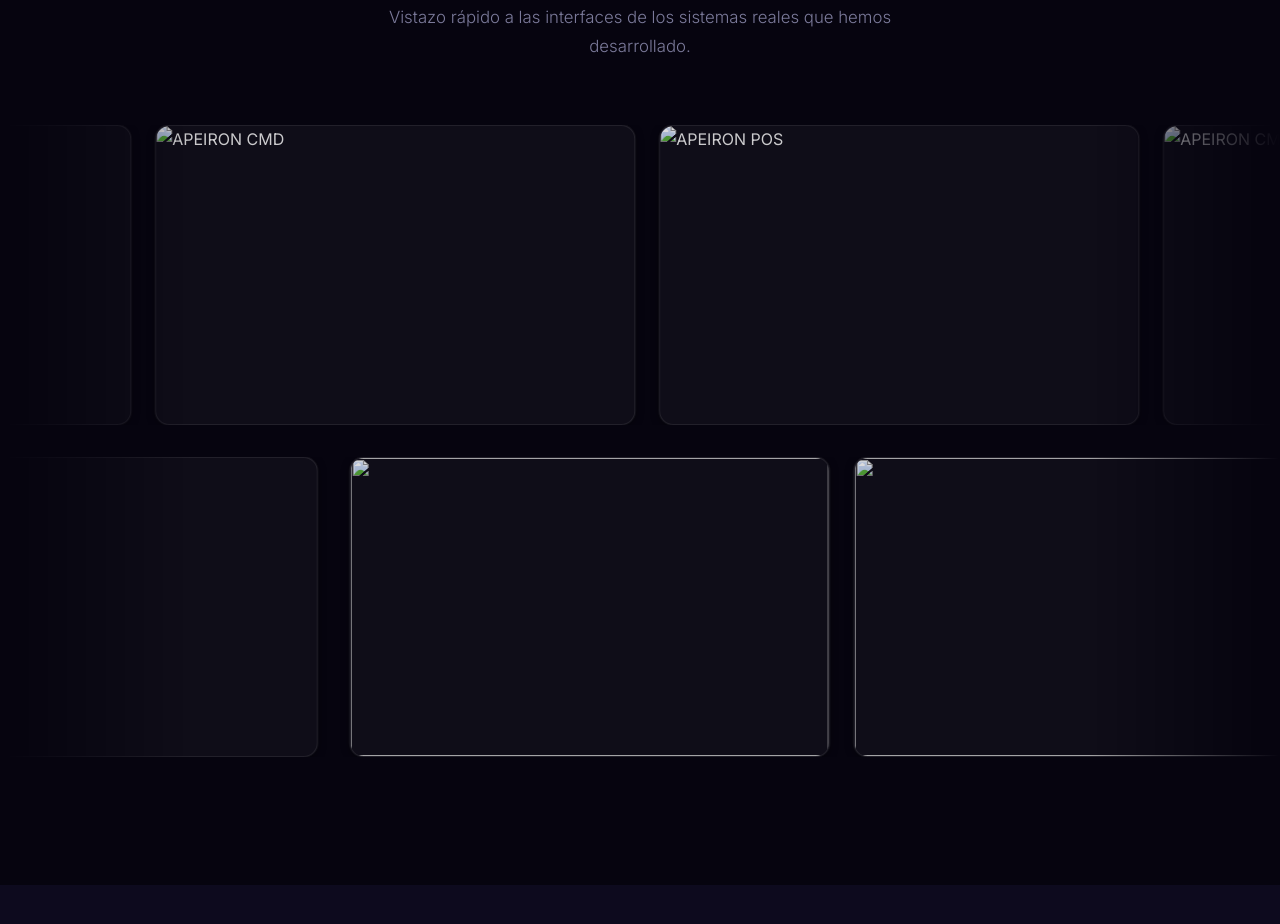
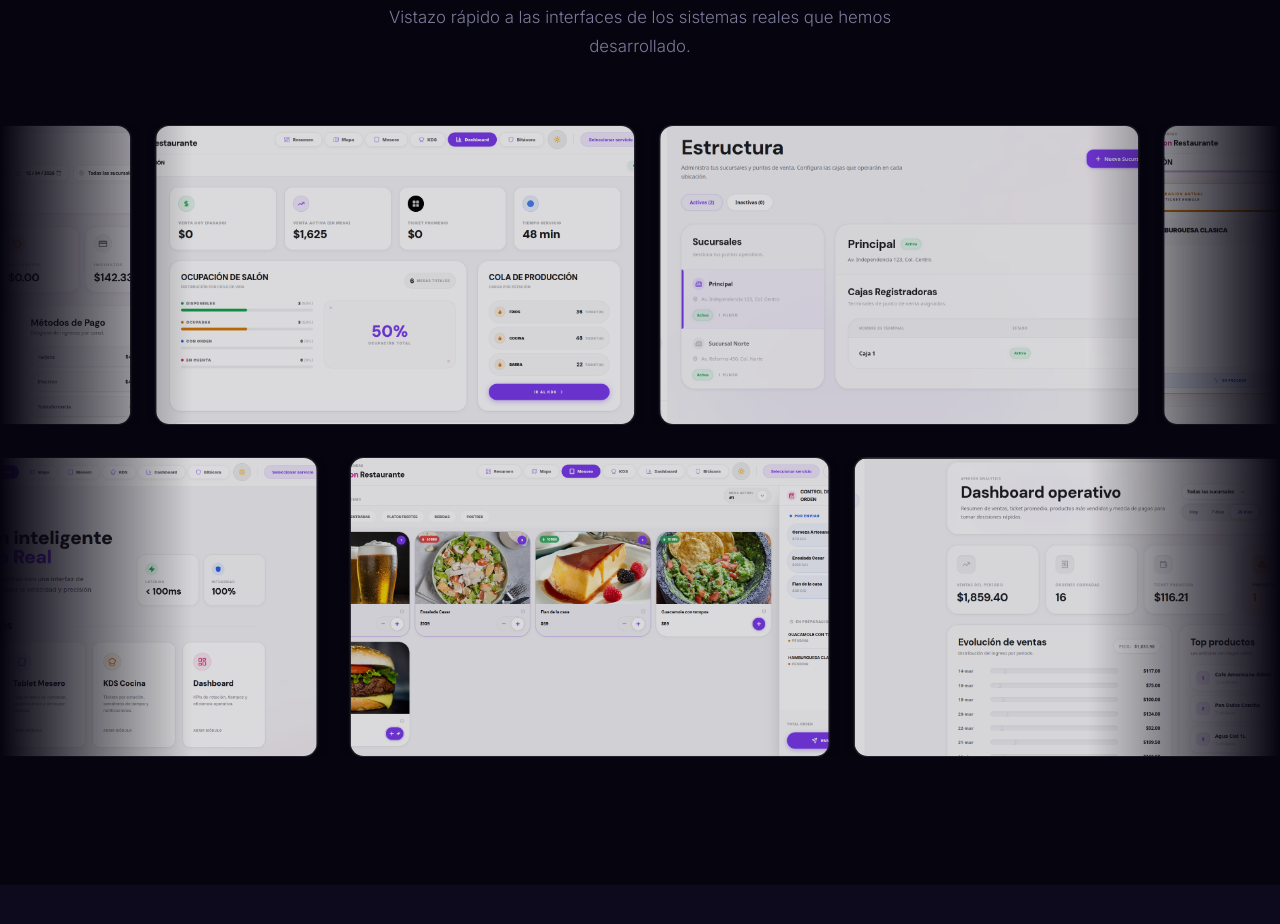
Before and after one commit to AlanGF1/apeiron-agencia, a plain HTML site: page index.html in a window 1280 px wide. Shown: the part 2976-3900 px from the top of the page. Drawn offline with Linux system fonts and the light colour scheme.

Commit message:
Fix image paths for showcase

```diff
--- a/index.html
+++ b/index.html
@@ -2159,19 +2159,19 @@
     <div class="marquee">
       <div class="marquee-track">
         <div class="showcase-card reveal">
-          <img src="aperion-pos/apps/web/public/landing/pos-1.png" alt="APEIRON POS">
+          <img src="public/landing/pos-1.png" alt="APEIRON POS">
           <div class="overlay"><span class="system-tag">Apeiron Aero</span><h4>Punto de Venta</h4></div>
         </div>
         <div class="showcase-card reveal">
-          <img src="aperion-pos/apps/web/public/landing/cmd-1.png" alt="APEIRON CMD">
+          <img src="public/landing/cmd-1.png" alt="APEIRON CMD">
           <div class="overlay"><span class="system-tag">Apeiron Zen</span><h4>Comandas Digitales</h4></div>
         </div>
         <div class="showcase-card reveal">
-          <img src="aperion-pos/apps/web/public/landing/pos-2.png" alt="APEIRON POS">
+          <img src="public/landing/pos-2.png" alt="APEIRON POS">
           <div class="overlay"><span class="system-tag">Apeiron Aero</span><h4>Inventario Dinámico</h4></div>
         </div>
         <div class="showcase-card reveal">
-          <img src="aperion-pos/apps/web/public/landing/cmd-2.png" alt="APEIRON CMD">
+          <img src="public/landing/cmd-2.png" alt="APEIRON CMD">
           <div class="overlay"><span class="system-tag">Apeiron Zen</span><h4>Gestión de Mesas</h4></div>
         </div>
         <div class="showcase-card reveal">
@@ -2179,26 +2179,26 @@
           <div class="overlay"><span class="system-tag">Próximamente</span><h4>App de Pedidos</h4></div>
         </div>
         <div class="showcase-card reveal">
-          <img src="aperion-pos/apps/web/public/landing/pos-3.png" alt="APEIRON POS">
+          <img src="public/landing/pos-3.png" alt="APEIRON POS">
           <div class="overlay"><span class="system-tag">Apeiron Aero</span><h4>Facturación</h4></div>
         </div>
       </div>
       <!-- Duplicate Row 1 -->
       <div class="marquee-track" aria-hidden="true">
         <div class="showcase-card">
-          <img src="aperion-pos/apps/web/public/landing/pos-1.png" alt="">
+          <img src="public/landing/pos-1.png" alt="">
           <div class="overlay"><span class="system-tag">Apeiron Aero</span><h4>Punto de Venta</h4></div>
         </div>
         <div class="showcase-card">
-          <img src="aperion-pos/apps/web/public/landing/cmd-1.png" alt="">
+          <img src="public/landing/cmd-1.png" alt="">
           <div class="overlay"><span class="system-tag">Apeiron Zen</span><h4>Comandas Digitales</h4></div>
         </div>
         <div class="showcase-card">
-          <img src="aperion-pos/apps/web/public/landing/pos-2.png" alt="">
+          <img src="public/landing/pos-2.png" alt="">
           <div class="overlay"><span class="system-tag">Apeiron Aero</span><h4>Inventario Dinámico</h4></div>
         </div>
         <div class="showcase-card">
-          <img src="aperion-pos/apps/web/public/landing/cmd-2.png" alt="">
+          <img src="public/landing/cmd-2.png" alt="">
           <div class="overlay"><span class="system-tag">Apeiron Zen</span><h4>Gestión de Mesas</h4></div>
         </div>
         <div class="showcase-card">
@@ -2206,7 +2206,7 @@
           <div class="overlay"><span class="system-tag">Próximamente</span><h4>App de Pedidos</h4></div>
         </div>
         <div class="showcase-card">
-          <img src="aperion-pos/apps/web/public/landing/pos-3.png" alt="">
+          <img src="public/landing/pos-3.png" alt="">
           <div class="overlay"><span class="system-tag">Apeiron Aero</span><h4>Facturación</h4></div>
         </div>
       </div>
@@ -2216,15 +2216,15 @@
     <div class="marquee reverse">
       <div class="marquee-track">
         <div class="showcase-card reveal">
-          <img src="aperion-pos/apps/web/public/landing/cmd-3.png" alt="APEIRON CMD">
+          <img src="public/landing/cmd-3.png" alt="APEIRON CMD">
           <div class="overlay"><span class="system-tag">Apeiron Zen</span><h4>Visualización Cocina</h4></div>
         </div>
         <div class="showcase-card reveal">
-          <img src="aperion-pos/apps/web/public/landing/pos-4.png" alt="APEIRON POS">
+          <img src="public/landing/pos-4.png" alt="APEIRON POS">
           <div class="overlay"><span class="system-tag">Apeiron Aero</span><h4>Panel Administrativo</h4></div>
         </div>
         <div class="showcase-card reveal">
-          <img src="aperion-pos/apps/web/public/landing/cmd-4.png" alt="APEIRON CMD">
+          <img src="public/landing/cmd-4.png" alt="APEIRON CMD">
           <div class="overlay"><span class="system-tag">Apeiron Zen</span><h4>Historial de Tickets</h4></div>
         </div>
         <div class="showcase-card reveal">
@@ -2232,26 +2232,26 @@
           <div class="overlay"><span class="system-tag">Próximamente</span><h4>Bot de Citas</h4></div>
         </div>
         <div class="showcase-card reveal">
-          <img src="aperion-pos/apps/web/public/landing/pos-5.png" alt="APEIRON POS">
+          <img src="public/landing/pos-5.png" alt="APEIRON POS">
           <div class="overlay"><span class="system-tag">Apeiron Aero</span><h4>Métricas de Venta</h4></div>
         </div>
         <div class="showcase-card reveal">
-          <img src="aperion-pos/apps/web/public/landing/cmd-5.png" alt="APEIRON CMD">
+          <img src="public/landing/cmd-5.png" alt="APEIRON CMD">
           <div class="overlay"><span class="system-tag">Apeiron Zen</span><h4>Módulo KDS</h4></div>
         </div>
       </div>
       <!-- Duplicate Row 2 -->
       <div class="marquee-track" aria-hidden="true">
         <div class="showcase-card">
-          <img src="aperion-pos/apps/web/public/landing/cmd-3.png" alt="">
+          <img src="public/landing/cmd-3.png" alt="">
           <div class="overlay"><span class="system-tag">Apeiron Zen</span><h4>Visualización Cocina</h4></div>
         </div>
         <div class="showcase-card">
-          <img src="aperion-pos/apps/web/public/landing/pos-4.png" alt="">
+          <img src="public/landing/pos-4.png" alt="">
           <div class="overlay"><span class="system-tag">Apeiron Aero</span><h4>Panel Administrativo</h4></div>
         </div>
         <div class="showcase-card">
-          <img src="aperion-pos/apps/web/public/landing/cmd-4.png" alt="">
+          <img src="public/landing/cmd-4.png" alt="">
           <div class="overlay"><span class="system-tag">Apeiron Zen</span><h4>Historial de Tickets</h4></div>
         </div>
         <div class="showcase-card">
@@ -2259,11 +2259,11 @@
           <div class="overlay"><span class="system-tag">Próximamente</span><h4>Bot de Citas</h4></div>
         </div>
         <div class="showcase-card">
-          <img src="aperion-pos/apps/web/public/landing/pos-5.png" alt="">
+          <img src="public/landing/pos-5.png" alt="">
           <div class="overlay"><span class="system-tag">Apeiron Aero</span><h4>Métricas de Venta</h4></div>
         </div>
         <div class="showcase-card">
-          <img src="aperion-pos/apps/web/public/landing/cmd-5.png" alt="">
+          <img src="public/landing/cmd-5.png" alt="">
           <div class="overlay"><span class="system-tag">Apeiron Zen</span><h4>Módulo KDS</h4></div>
         </div>
       </div>
```
Also changed, not shown: public/landing/cmd-1.png (added), public/landing/cmd-2.png (added), public/landing/cmd-3.png (added), public/landing/cmd-4.png (added), public/landing/cmd-5.png (added), public/landing/pos-1.png (added), public/landing/pos-2.png (added), public/landing/pos-3.png (added), public/landing/pos-4.png (added), public/landing/pos-5.png (added).
